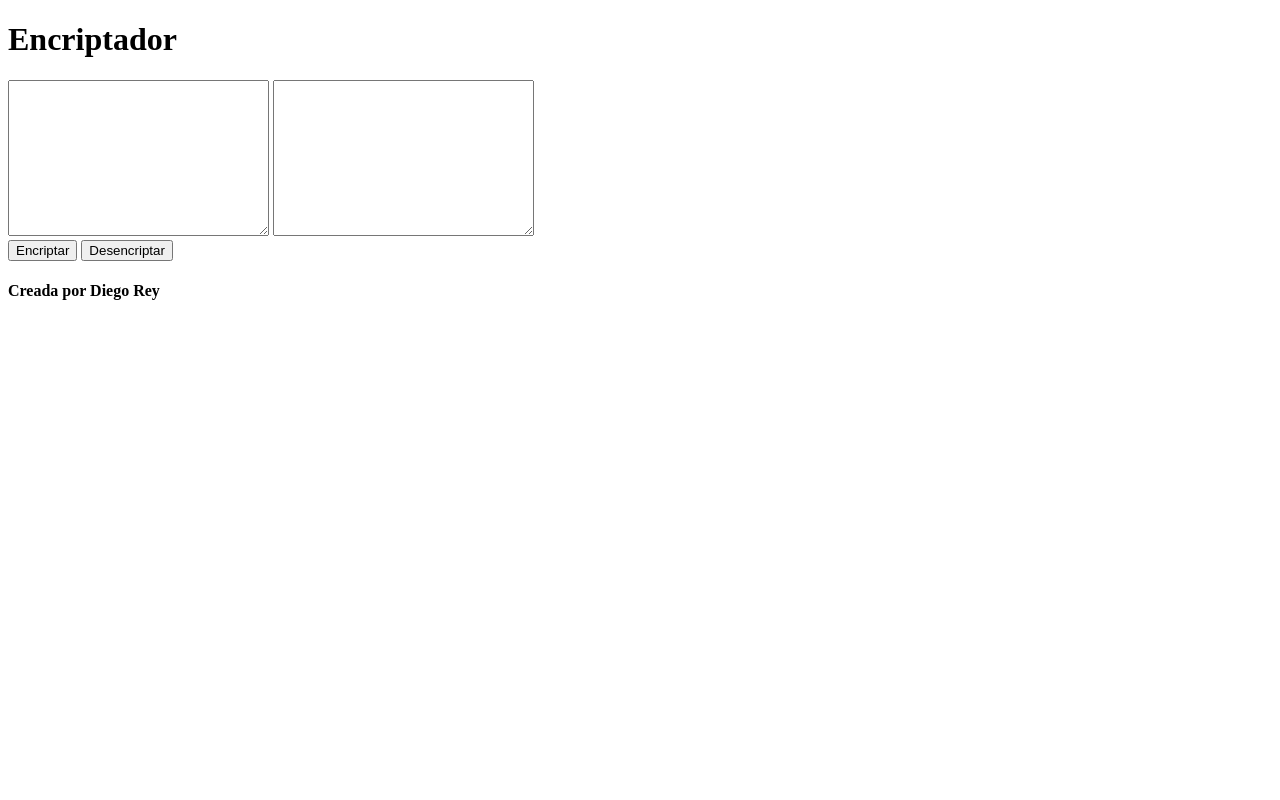
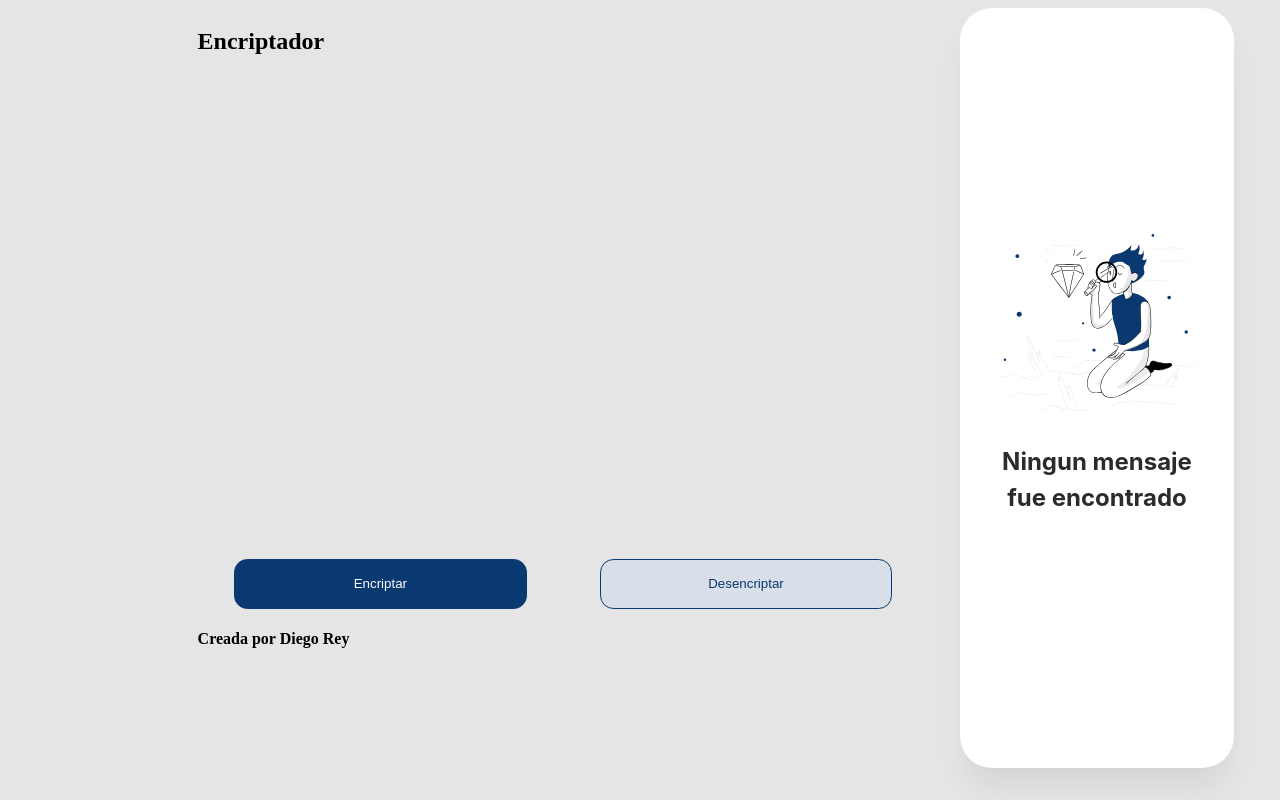
Before and after one commit to direy95/encriptador, a plain HTML site: page index.html in a window 1280 px wide. Drawn offline with Linux system fonts and the light colour scheme.

Commit message:
validación de input

```diff
--- a/index.html
+++ b/index.html
@@ -7,29 +7,36 @@
     <meta name="viewport" content="width=device-width, initial-scale=1.0">
     <link rel="shortcut icon" href="#">
     <title>Encriptador</title>
+    <link rel="stylesheet" href="styles.css">
 </head>
 
 <body>
-    <header>
-        <h1>Encriptador</h1>
-    </header>
     <main>
-        <section>
-            <textarea name="input" id="input" cols="30" rows="10"
-            placeholder="Ingrese el texto en minúsculas y sin carácteres especiales">
-            </textarea>
-            <textarea name="output" id="output" cols="30" rows="10">
-            </textarea>
-
+        <section class="principal">
+            <header>
+                <h1 class="titulo">Encriptador</h1>
+            </header>
+            <textarea name="input" id="input" class="principal__textarea" cols="30" rows="10 "
+                placeholder="Ingrese el texto en minúsculas y sin carácteres especiales"
+                pattern="[a-z]{1,15}">
+                </textarea>
+            <div class="principal__botones">
+                <button id="encript">Encriptar</button>
+                <button id="decrypt">Desencriptar</button>
+            </div>
+            <footer>
+                <h4>Creada por Diego Rey</h4>
+            </footer>
         </section>
-        <section>
-            <button id="encript">Encriptar</button>
-            <button id="decrypt">Desencriptar</button>
-        </section>
+        <div id="output">
+            <div class="output__texto" id="output__texto">
+                <div class="output__texto-nodecrypt">
+                    <img src="/assets/muñeco.svg" alt="">
+                    <h4 class="output__texto-nomensaje">Ningun mensaje fue encontrado</h4>
+                </div>
+            </div>
+        </div>
     </main>
-    <footer>
-        <h4>Creada por Diego Rey</h4>
-    </footer>
     <script src="/script.js"></script>
 </body>
 
--- a/script.js
+++ b/script.js
@@ -6,43 +6,43 @@ const encriptar = (input) => {
     texto = [];
     for (n in input) {
         if (input[n] == "a")
-            texto[n] = "ai";
+            texto.push("ai");
         else if (input[n] == "e")
-            texto[n] = "enter";
+            texto.push("enter");
         else if (input[n] == "i")
-            texto[n] = "imes";
+            texto.push("imes");
         else if (input[n] == "o")
-            texto[n] = "ober";
+            texto.push("ober");
         else if (input[n] == "u")
-            texto[n] = "ufat";
+            texto.push("ufat");
         else
-            texto[n] = input[n];
+            texto.push(input[n]);
     }
     return texto.join("");
 }
 
 const desencriptar = (input) => {
     texto = [];
-    for (n = 0; n<input.length; n++) {
-            if (input[n] == "a" && input[n+1] == "i"){
+    for (n = 0; n < input.length; n++) {
+        if (input[n] == "a" && input[n + 1] == "i") {
             texto.push("a");
-                n= n+1;
+            n = n + 1;
         }
-            else if (input[n] == "e" && input[n+1] == "n" && input[n+2] == "t" && input[n+3] == "e" && input[n+4] == "r") {
+        else if (input[n] == "e" && input[n + 1] == "n" && input[n + 2] == "t" && input[n + 3] == "e" && input[n + 4] == "r") {
             texto.push("e");
-                n = n+4;
+            n = n + 4;
         }
-            else if (input[n] == "i" && input[n+1] == "m" && input[n+2] == "e" && input[n+3] == "s") {
+        else if (input[n] == "i" && input[n + 1] == "m" && input[n + 2] == "e" && input[n + 3] == "s") {
             texto.push("i");
-                n = n+3;
+            n = n + 3;
         }
-            else if (input[n] == "o" && input[n+1] == "b" && input[n+2] == "e" && input[n+3] == "r"){
+        else if (input[n] == "o" && input[n + 1] == "b" && input[n + 2] == "e" && input[n + 3] == "r") {
             texto.push("o");
-                n = n+3;
+            n = n + 3;
         }
-            else if (input[n] == "u" && input[n+1] == "f" && input[n+2] == "a" && input[n+3] == "t"){
+        else if (input[n] == "u" && input[n + 1] == "f" && input[n + 2] == "a" && input[n + 3] == "t") {
             texto.push("u");
-                n = n+3;
+            n = n + 3;
         }
         else
             texto.push(input[n]);
@@ -50,25 +50,35 @@ const desencriptar = (input) => {
     return texto.join("");
 }
 
-
-
 encrpitarBtn.addEventListener("click", () => {
     const input = document.getElementById("input");
-    const output = document.getElementById("output");
-
+    const output = document.getElementById("output__texto");
+    if(validarInput(input)){
         texto = encriptar(input.value);
-    output.value = texto;
+        output.innerHTML = texto;
+    }else{
+    }
 });
 
 decryptBtn.addEventListener("click", () => {
     const input = document.getElementById("input");
-    const output = document.getElementById("output");
+    const output = document.getElementById("output__texto");
 
     texto = desencriptar(input.value);
-    output.value = texto;
+    output.innerHTML = texto;
 });
 
+const validarInput = (input) =>{
+    //Regex for Valid Characters i.e. Alphabets, Numbers and Space.
+    var regex = /^[a-z0-9_\-]+$/;
 
+    //Validate TextBox value against the Regex.
+    var isValid = regex.test(input.value);
+    if (!isValid) {
+        alert("El texto contiene caracteres especiales o mayúsculas");
+    }
+    return isValid;
+}
 /*
 La letra "e" es convertida para "enter"
 La letra "i" es convertida para "imes"
--- a/styles.css
+++ b/styles.css
@@ -0,0 +1,107 @@
+body {
+    background-color: #E5E5E5;
+}
+
+textarea:focus, input:focus, input[type]:focus {
+    outline: 0 none;
+}
+
+button {
+    width: 40%;
+    height: 3em;
+    border-radius: 1em;
+    padding: 24px;
+    gap: 8px;
+    display: inline-flex;
+    align-items: center;
+    justify-content: center;
+}
+
+main {
+    display: flex;
+    margin: 0 3% 0 15%;
+    justify-content: space-around;
+}
+
+.principal {
+    display: flex;
+    flex-direction: column;
+    width: 80%;
+    margin-right: 3%;
+}
+
+.principal__textarea {
+    resize: none;
+    font-family: 'Inter';
+    font-style: normal;
+    font-weight: 400;
+    font-size: 32px;
+    line-height: 150%;
+    background: rgba(0, 0, 0, 0);
+    border: none;
+    /* identical to box height, or 48px */
+
+    /* Dark blue/dark-blue-300 */
+    color: #0A3871;
+}
+
+.principal__botones {
+    display: flex;
+    justify-content: space-around;
+}
+
+.output__texto{
+    width: 100%;
+    height: 90%;
+    margin: 10%;
+    color: #0A3871;
+    font-family: 'Inter';
+    font-style: normal;
+    font-weight: 400;
+    font-size: 24px;
+    line-height: 150%;
+}
+
+.output__texto-nodecrypt{
+    margin-top: 17%;
+    width: 100%;
+    height: 90%;
+    display: flex;
+    flex-direction: column;
+    align-items: center;
+    justify-content: center;
+}
+
+.output__texto-nomensaje{
+    text-align: center;
+    color: rgb(44, 43, 43)
+}
+
+img{
+    width: 90%;
+    margin: 0 auto;
+}
+
+#encript {
+    background-color: #0A3871;
+    border: 1px solid #0A3871;
+    color: #FFFFFF;
+}
+
+#decrypt {
+    background-color: #D8DFE8;
+    border: 1px solid #0A3871;
+    color: #0A3871;
+}
+
+#output {
+    background-color: #FFFFFF;
+    height: 95vh;
+    width: 30%;
+    margin: 0 auto;
+    box-shadow: 0px 24px 32px -8px rgba(0, 0, 0, 0.08);
+    border-radius: 32px;
+    display: flex;
+    justify-content: center;
+    align-items: center;
+}
```
Also changed, not shown: assets/muñeco.svg (added). Lines whose indentation alone changed are shown as unchanged.
